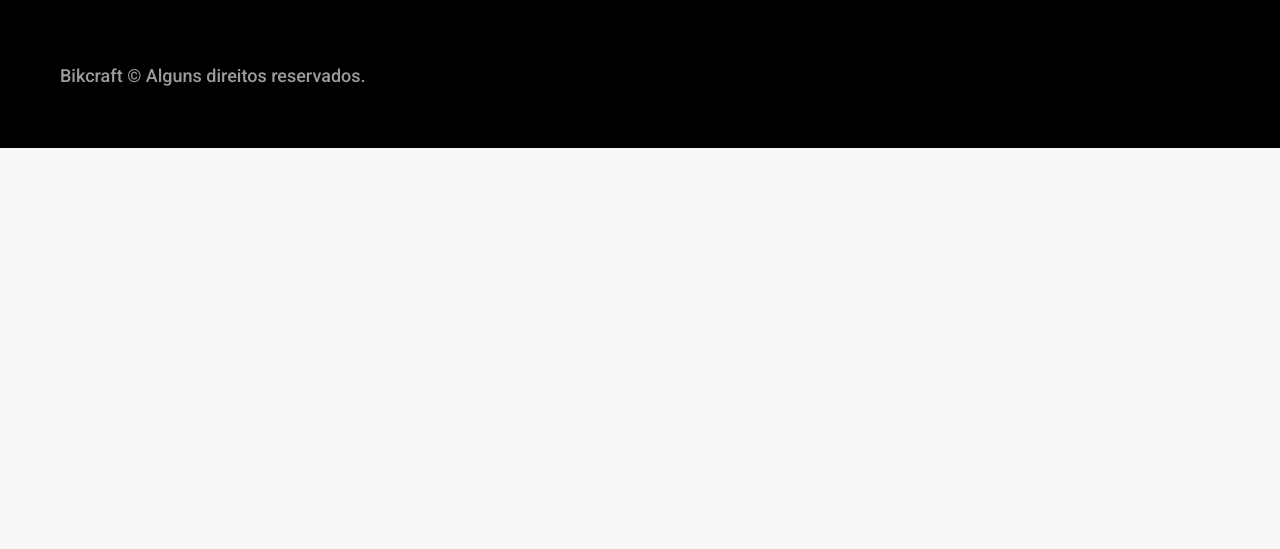
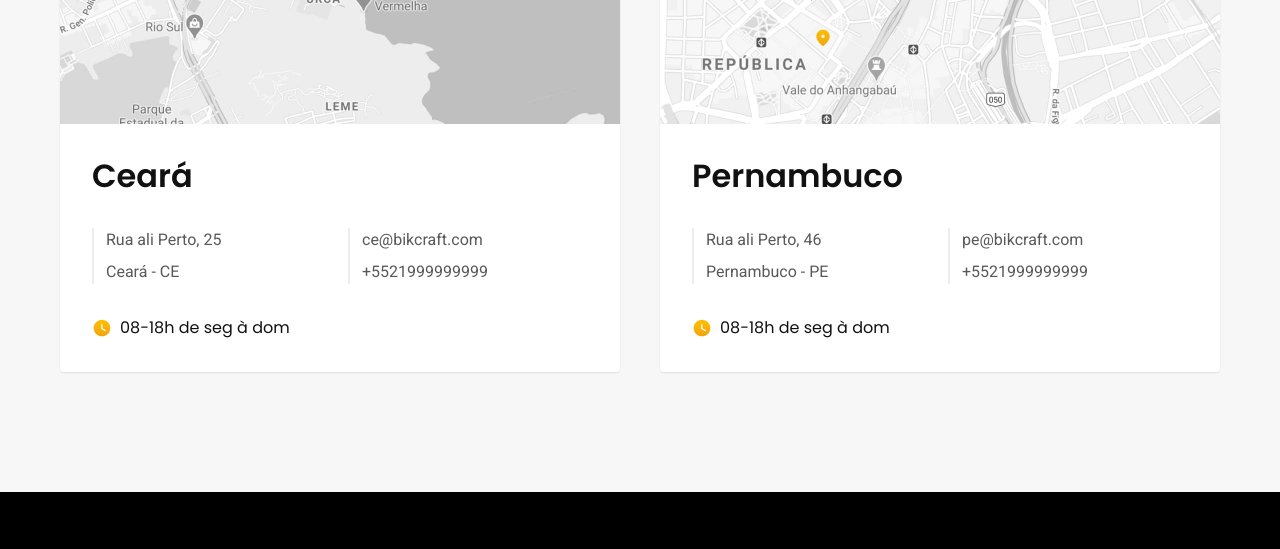
Before and after one commit to icaroregis/bikcraft__company, a plain HTML site: page contato.html in a window 1280 px wide. Shown: the part 1406-1955 px from the top of the page. Before the commit the page ends 1554 px from the top, so only its background shows below. Drawn offline with Linux system fonts and the light colour scheme.

Commit message:
finalizaçãoi da sessão de lojas...

```diff
--- a/contato.html
+++ b/contato.html
@@ -105,6 +105,48 @@
     </div>
   </main>
 
+  <article class="lojas container">
+    <h2 class="font__1__xxl">Lojas Locais <span class="color__p1">.</span></h2>
+
+    <div class="lojas__item">
+      <img src="./img/lojas/rj.jpg" alt="mapa marcando o endereço em Rua Ali Perto, 25 - ...">
+
+      <div class="lojas__conteudo">
+        <h3 class="font__1__xl">Ceará</h3>
+        <div class="lojas__dados font__2__s color__8">
+          <p>Rua ali Perto, 25</p>
+          <p>Ceará - CE</p>
+        </div>
+
+        <div class="lojas__dados font__2__s color__8">
+          <a href="mailto:ce@bikcraft.com">ce@bikcraft.com</a>
+          <a href="tel:+5521999999999">+5521999999999</a>
+        </div>
+
+        <p class="lojas__tempo font__1__s"><img src="./img/icones/horario.svg" alt="Horário de atendimento"> 08-18h de seg à dom</p>
+      </div>
+    </div>
+
+    <div class="lojas__item">
+      <img src="./img/lojas/sp.jpg" alt="mapa marcando o endereço em Rua Ali Perto, 46 - ...">
+
+      <div class="lojas__conteudo">
+        <h3 class="font__1__xl">Pernambuco</h3>
+        <div class="lojas__dados font__2__s color__8">
+          <p>Rua ali Perto, 46</p>
+          <p>Pernambuco - PE</p>
+        </div>
+
+        <div class="lojas__dados font__2__s color__8">
+          <a href="mailto:ce@bikcraft.com">pe@bikcraft.com</a>
+          <a href="tel:+5521999999999">+5521999999999</a>
+        </div>
+
+        <p class="lojas__tempo font__1__s"><img src="./img/icones/horario.svg" alt="Horário de atendimento"> 08-18h de seg à dom</p>
+      </div>
+    </div>
+  </article>
+
   <footer class="footer__bg">
     <div class="footer container">
       <div class="logo__footer">
--- a/css/contato/lojas.css
+++ b/css/contato/lojas.css
@@ -0,0 +1,69 @@
+.lojas {
+  display: grid;
+  grid-template-columns: repeat(2, 1fr);
+  gap: 0 40px;
+  padding-top: 120px;
+  padding-bottom: 120px;
+}
+
+.lojas h2 {
+  grid-column: 1/-1;
+  margin-bottom: 60px;
+}
+
+.lojas img {
+  border-radius: 4px 4px 0 0;
+}
+
+.lojas__item {
+  border-radius: 4px;
+  background: var(--color-0);
+  box-shadow: 0 1px 2px rgba(0, 0, 0, 0.1);
+}
+
+.lojas__conteudo {
+  display: grid;
+  grid-template-columns: 1fr 1fr;
+  gap: 32px 16px;
+  padding: 32px;
+}
+
+.lojas__conteudo h3,
+.lojas__conteudo {
+  grid-column: 1/-1;
+}
+
+.lojas__dados {
+  display: grid;
+  gap: 8px;
+  border-left: 2px solid var(--color-2);
+  padding-left: 12px;
+}
+
+.lojas__tempo {
+  display: flex;
+  align-items: center;
+  gap: 8px;
+}
+
+@media (max-width: 800px) {
+  .lojas {
+    gap: 20px;
+    padding-top: 60px;
+    padding-bottom: 60px;
+  }
+
+  .lojas h2 {
+    margin-bottom: 32px;
+  }
+
+  .lojas__conteudo {
+    grid-template-columns: 1fr;
+  }
+}
+
+@media (max-width: 600px) {
+  .lojas {
+    grid-template-columns: 1fr;
+  }
+}
```
